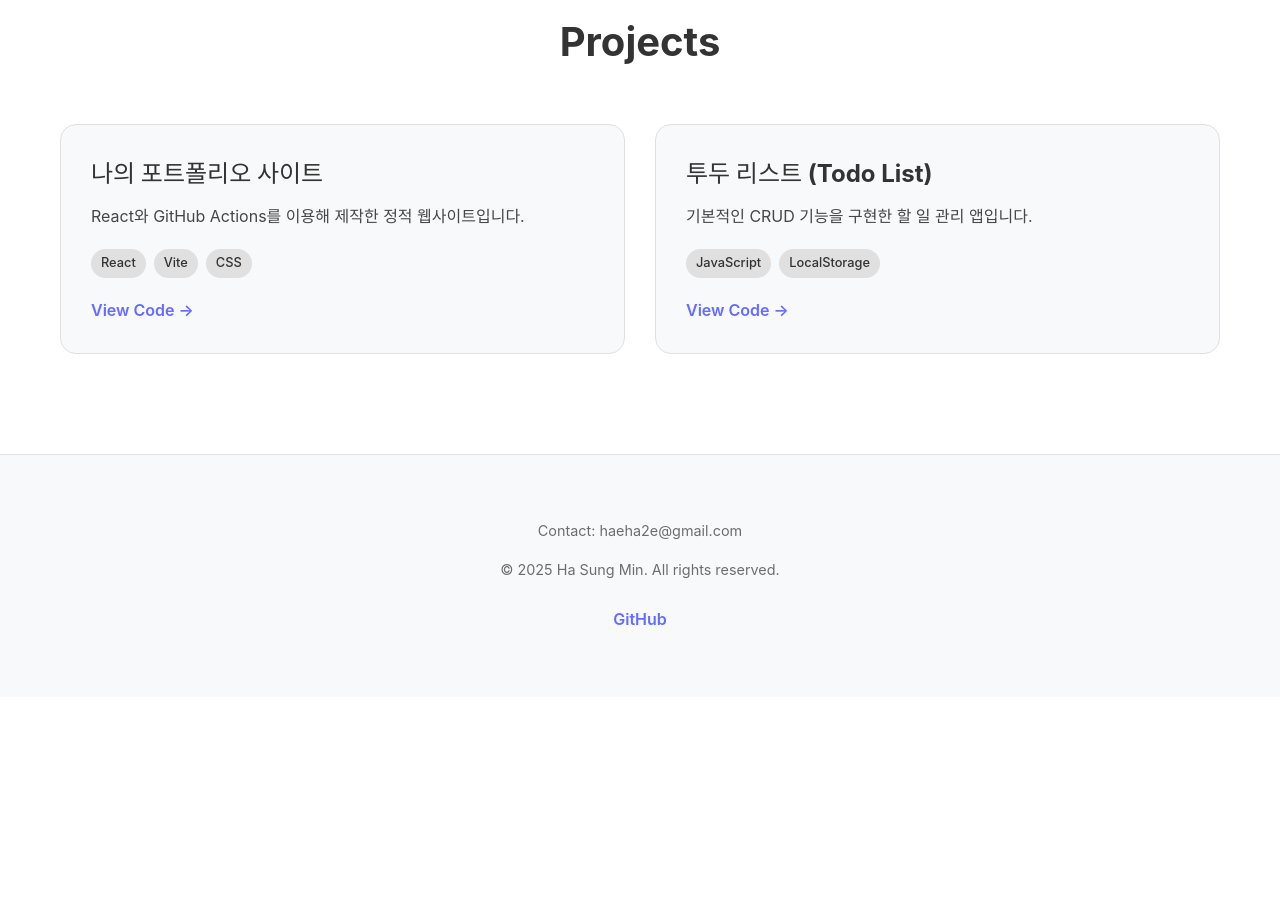
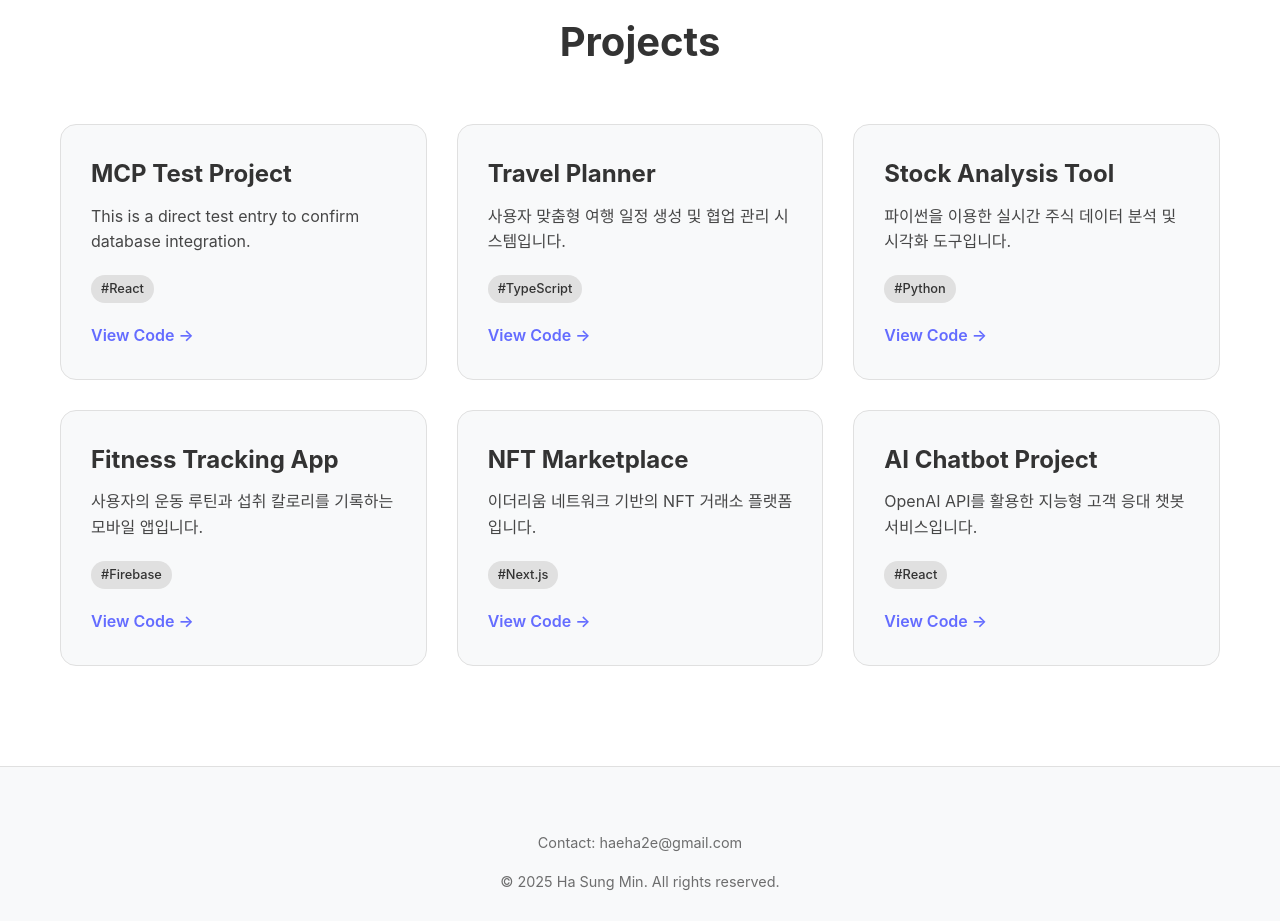
Before and after one commit to hsm9411/blog, a React (Vite) app: page / in a window 1280 px wide. Shown: the part 1260-2181 px from the top of the page. Before the commit the page ends 1957 px from the top, so only its background shows below. Built offline with nearby package versions, Linux system fonts and the light colour scheme.

Commit message:
feat: 노션 연동 완료 및 배포 설정

```diff
--- a/package.json
+++ b/package.json
@@ -4,7 +4,9 @@
   "version": "0.0.0",
   "type": "module",
   "scripts": {
-    "dev": "vite",
+    "dev": "npm run fetch:data && vite",
+    "fetch:data": "node scripts/fetch-notion.js",
+    "prebuild": "npm run fetch:data",
     "build": "vite build",
     "lint": "eslint .",
     "preview": "vite preview"
@@ -15,9 +17,11 @@
   },
   "devDependencies": {
     "@eslint/js": "^9.39.1",
+    "@notionhq/client": "^2.2.15",
     "@types/react": "^19.2.5",
     "@types/react-dom": "^19.2.3",
     "@vitejs/plugin-react": "^5.1.1",
+    "dotenv": "^17.2.3",
     "eslint": "^9.39.1",
     "eslint-plugin-react-hooks": "^7.0.1",
     "eslint-plugin-react-refresh": "^0.4.24",
--- a/src/components/Projects.jsx
+++ b/src/components/Projects.jsx
@@ -1,38 +1,43 @@
 import React from 'react';
-
-const projects = [
-  {
-    id: 1,
-    title: "나의 포트폴리오 사이트",
-    description: "React와 GitHub Actions를 이용해 제작한 정적 웹사이트입니다.",
-    tech: ["React", "Vite", "CSS"],
-    link: "https://github.com/hsm9411/blog"
-  },
-  {
-    id: 2,
-    title: "투두 리스트 (Todo List)",
-    description: "기본적인 CRUD 기능을 구현한 할 일 관리 앱입니다.",
-    tech: ["JavaScript", "LocalStorage"],
-    link: "#"
-  },
-];
+// 스크립트가 생성할 JSON 파일을 import 합니다.
+// (처음엔 파일이 없어서 에러처럼 보일 수 있지만, npm run dev 하면 생깁니다)
+import projectData from '../data/projects.json';
 
 function Projects() {
+  // 데이터가 없을 경우를 대비해 빈 배열 처리
+  const projects = projectData || [];
+
   return (
     <section id="projects" className="section-wrapper">
       <div className="container">
         <h2>Projects</h2>
+
+        {/* 데이터가 비었을 때 안내 문구 */}
+        {projects.length === 0 && (
+          <p>등록된 프로젝트가 없습니다. (Notion 상태를 확인해주세요)</p>
+        )}
+
         <div className="project-grid">
           {projects.map((project) => (
             <div key={project.id} className="project-card">
+              {/* 커버 이미지가 있으면 표시 */}
+              {project.cover && (
+                <img
+                  src={project.cover}
+                  alt={project.title}
+                  style={{ width: '100%', height: '150px', objectFit: 'cover', borderRadius: '4px' }}
+                />
+              )}
+
               <h3>{project.title}</h3>
               <p>{project.description}</p>
+
               <div className="tech-stack">
                 {project.tech.map((t, index) => (
-                  <span key={index} className="tech-badge">{t}</span>
+                  <span key={index} className="tech-badge">#{t}</span>
                 ))}
               </div>
-              {/* rel 속성 추가됨 */}
+
               <a href={project.link} target="_blank" rel="noopener noreferrer" className="project-link">
                 View Code →
               </a>
--- /dev/null
+++ b/src/data/projects.json
@@ -0,0 +1,62 @@
+[
+  {
+    "id": "2d51d4b9-3bf6-8127-acfb-ee9b5e20233f",
+    "title": "MCP Test Project",
+    "description": "This is a direct test entry to confirm database integration.",
+    "tech": [
+      "React"
+    ],
+    "link": "https://github.com/test/repo",
+    "cover": ""
+  },
+  {
+    "id": "2d51d4b9-3bf6-8177-acee-dedc67d202ba",
+    "title": "Travel Planner",
+    "description": "사용자 맞춤형 여행 일정 생성 및 협업 관리 시스템입니다.",
+    "tech": [
+      "TypeScript"
+    ],
+    "link": "https://github.com/example/travel-planner",
+    "cover": ""
+  },
+  {
+    "id": "2d51d4b9-3bf6-81b4-adbb-cd892b9e7de2",
+    "title": "Stock Analysis Tool",
+    "description": "파이썬을 이용한 실시간 주식 데이터 분석 및 시각화 도구입니다.",
+    "tech": [
+      "Python"
+    ],
+    "link": "https://github.com/example/stock-tool",
+    "cover": ""
+  },
+  {
+    "id": "2d51d4b9-3bf6-810a-bd71-ee6a8624d908",
+    "title": "Fitness Tracking App",
+    "description": "사용자의 운동 루틴과 섭취 칼로리를 기록하는 모바일 앱입니다.",
+    "tech": [
+      "Firebase"
+    ],
+    "link": "https://github.com/example/fitness-app",
+    "cover": ""
+  },
+  {
+    "id": "2d51d4b9-3bf6-81b0-8ea9-c2f9fa12773c",
+    "title": "NFT Marketplace",
+    "description": "이더리움 네트워크 기반의 NFT 거래소 플랫폼입니다.",
+    "tech": [
+      "Next.js"
+    ],
+    "link": "https://github.com/example/nft-market",
+    "cover": ""
+  },
+  {
+    "id": "2d51d4b9-3bf6-8107-b185-ce18265d3d29",
+    "title": "AI Chatbot Project",
+    "description": "OpenAI API를 활용한 지능형 고객 응대 챗봇 서비스입니다.",
+    "tech": [
+      "React"
+    ],
+    "link": "https://github.com/example/ai-chatbot",
+    "cover": ""
+  }
+]
```
Also changed, not shown: scripts/fetch-notion.js (added, +81 -0 lines), 1 other file (tests, documents, lock files or other folders).
